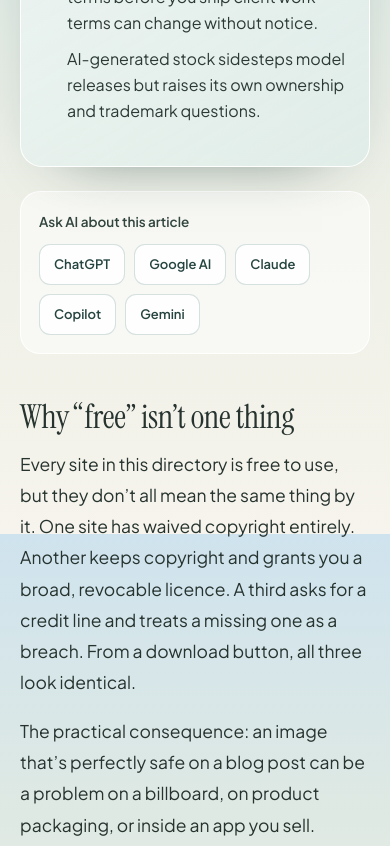
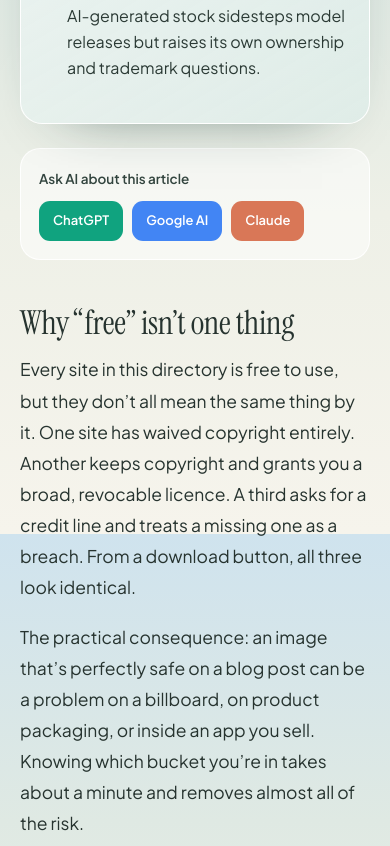
Before and after one commit to SaijoGeorge/AllTheFreeStock, an Astro site: page /blog/free-stock-photo-licences-explained in a window 390 px wide. Shown: the part 1154-2000 px from the top of the page. Built offline with nearby package versions, Linux system fonts and the light colour scheme; Astro itself is replaced by a stand-in of ours.

Commit message:
Move blog cover image next to title, redo Ask AI buttons
- [...slug].astro: cover image now sits to the right of the title/meta
  block (side-by-side on desktop, stacks on mobile) instead of full-width
  below it.
- AskAiRow: dropped Copilot and Gemini, kept ChatGPT/Google AI/Claude.
  Converted from links to real <button> elements (click opens the URL
  via window.open), each colored with that provider's brand color.

```diff
--- a/src/components/AskAiRow.astro
+++ b/src/components/AskAiRow.astro
@@ -10,11 +10,9 @@ const prompt = `Please analyse and summarise this article, highlighting the key
 const encoded = encodeURIComponent(prompt);
 
 const links = [
-  { label: 'ChatGPT', href: `https://chatgpt.com/?q=${encoded}` },
-  { label: 'Google AI', href: `https://www.google.com/search?q=${encoded}&udm=50` },
-  { label: 'Claude', href: `https://claude.ai/new?q=${encoded}` },
-  { label: 'Copilot', href: `https://copilot.microsoft.com/?q=${encoded}` },
-  { label: 'Gemini', href: `https://gemini.google.com/app?q=${encoded}` },
+  { label: 'ChatGPT', href: `https://chatgpt.com/?q=${encoded}`, color: '#10A37F' },
+  { label: 'Google AI', href: `https://www.google.com/search?q=${encoded}&udm=50`, color: '#4285F4' },
+  { label: 'Claude', href: `https://claude.ai/new?q=${encoded}`, color: '#D97757' },
 ];
 ---
 
@@ -22,14 +20,23 @@ const links = [
   <div class="text-[13.5px] font-semibold text-[#33453f] mb-2.5">Ask AI about this article</div>
   <div class="flex flex-wrap gap-2.25">
     {links.map((l) => (
-      <a
-        href={l.href}
-        target="_blank"
-        rel="noopener"
-        class="px-3.5 py-2 rounded-[11px] border border-teal-700/20 bg-white/85 text-[13px] font-semibold text-[#25443f] no-underline hover:bg-white hover:-translate-y-0.5 transition"
+      <button
+        type="button"
+        data-ai-href={l.href}
+        class="js-ai-btn px-3.5 py-2 rounded-[11px] border-0 text-[13px] font-semibold text-white cursor-pointer hover:-translate-y-0.5 hover:brightness-110 transition"
+        style={`background-color:${l.color}`}
       >
         {l.label}
-      </a>
+      </button>
     ))}
   </div>
 </div>
+
+<script>
+  document.querySelectorAll<HTMLButtonElement>('.js-ai-btn').forEach((btn) => {
+    btn.addEventListener('click', () => {
+      const href = btn.dataset.aiHref;
+      if (href) window.open(href, '_blank', 'noopener');
+    });
+  });
+</script>
--- a/src/pages/blog/[...slug].astro
+++ b/src/pages/blog/[...slug].astro
@@ -22,6 +22,8 @@ const canonicalUrl = new URL(`/blog/${post.id}/`, Astro.site).toString();
 <Layout title={`${post.data.title} - AllTheFreeStock`} description={post.data.excerpt}>
   <main>
     <div class="max-w-[1180px] mx-auto px-5 pt-16 pb-2.5">
+      <div class="flex flex-col lg:flex-row lg:items-start gap-8">
+        <div class="flex-1 min-w-0">
           <a href="/blog/" class="inline-block font-mono text-xs text-teal-600 no-underline pb-4.5">← all articles</a>
           <span class="block font-mono text-[11px] tracking-wide uppercase text-teal-600">{post.data.topic}</span>
           <h1
@@ -48,10 +50,14 @@ const canonicalUrl = new URL(`/blog/${post.id}/`, Astro.site).toString();
         </div>
 
         {post.data.coverImage && (
-      <div class="max-w-[1180px] mx-auto px-5 mt-8">
-        <img src={post.data.coverImage} alt="" class="w-full max-h-[420px] object-cover rounded-[26px]" />
+          <img
+            src={post.data.coverImage}
+            alt=""
+            class="w-full lg:w-[360px] lg:flex-none h-[220px] lg:h-[240px] object-cover rounded-[26px]"
+          />
+        )}
       </div>
-    )}
+    </div>
 
     <div class="max-w-[1180px] mx-auto px-5 pt-7 pb-24 flex items-start gap-13">
       <aside class="hidden lg:block sticky top-24 w-[252px] flex-none">
```
Lines whose indentation alone changed are shown as unchanged.
